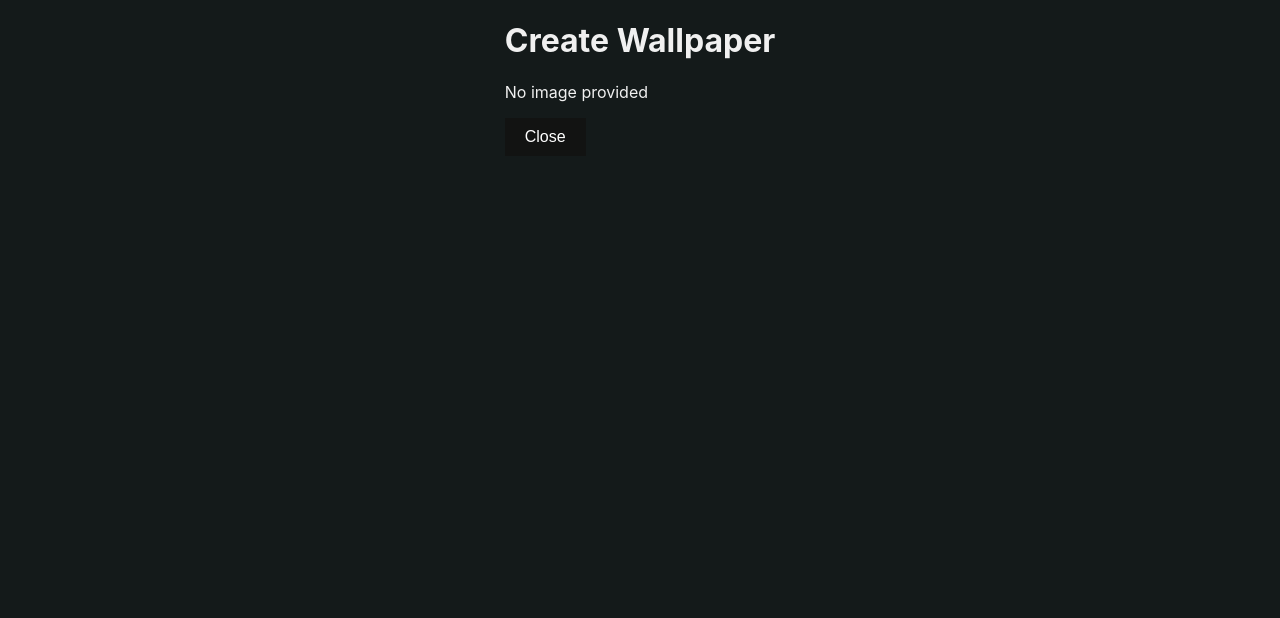
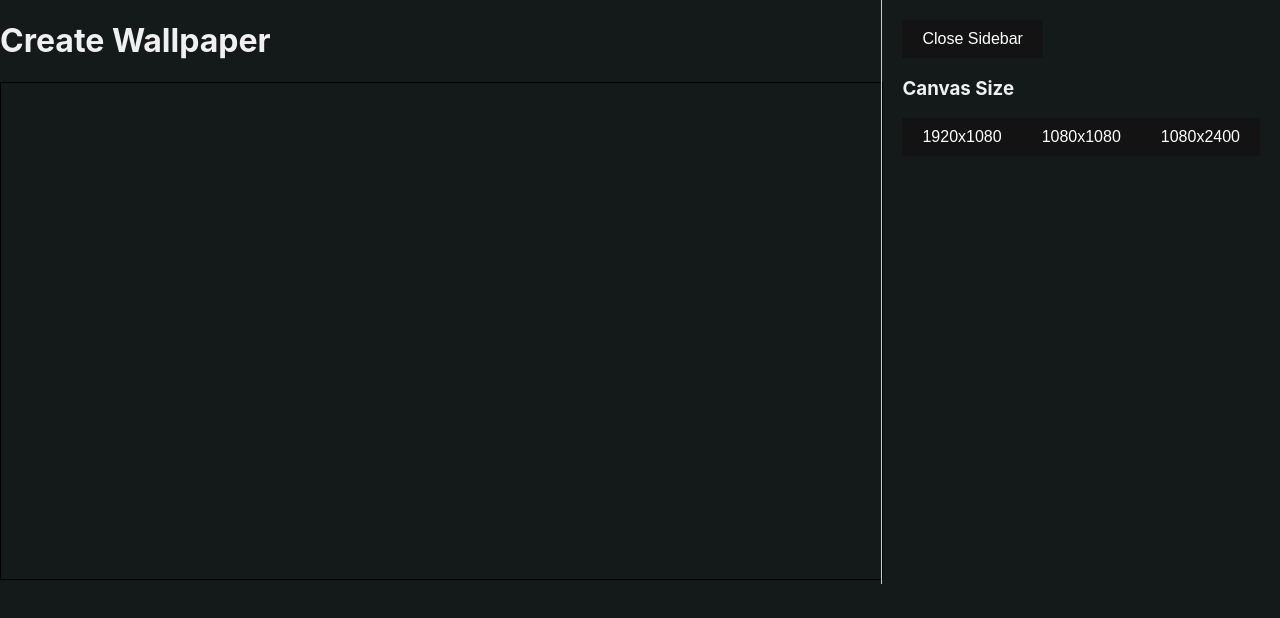
Before and after one commit to DhruvSinha2003/album-cover-wallpaper, a React (Create React App) app: page /create in a window 1280 px wide. Shown: the top 618 px of the page. Built offline with nearby package versions, Linux system fonts and the light colour scheme.

Commit message:
canvases

```diff
--- a/src/Create.js
+++ b/src/Create.js
@@ -1,24 +1,51 @@
-import React from "react";
+import React, { useEffect, useRef, useState } from "react";
 import { useLocation } from "react-router-dom";
 import Sidebar from "./Sidebar";
 
 export default function Create() {
   const location = useLocation();
   const { image } = location.state || {};
+  const [canvasSize, setCanvasSize] = useState({ width: 1920, height: 1080 });
+  const canvasRef = useRef(null);
+
+  useEffect(() => {
+    const canvas = canvasRef.current;
+    const ctx = canvas.getContext("2d");
+
+    // Clear the canvas
+    ctx.clearRect(0, 0, canvas.width, canvas.height);
+
+    if (image) {
+      const img = new Image();
+      img.onload = () => {
+        const x = (canvas.width - img.width) / 2;
+        const y = (canvas.height - img.height) / 2;
+        ctx.drawImage(img, x, y);
+      };
+      img.src = image;
+    }
+  }, [image, canvasSize]);
+
+  const handleSizeChange = (newSize) => {
+    setCanvasSize(newSize);
+  };
 
   return (
-    <div>
-      <h1>Create Wallpaper</h1>
-      {image ? (
-        <img
-          src={image}
-          alt="album cover"
-          style={{ maxWidth: "100%", height: "auto" }}
+    <div style={{ display: "flex" }}>
+      <div style={{ flex: 1 }}>
+        <h1>Create Wallpaper</h1>
+        <canvas
+          ref={canvasRef}
+          width={canvasSize.width}
+          height={canvasSize.height}
+          style={{
+            border: "1px solid black",
+            maxWidth: "100%",
+            height: "auto",
+          }}
         />
-      ) : (
-        <p>No image provided</p>
-      )}
-      <Sidebar />
+      </div>
+      <Sidebar onSizeChange={handleSizeChange} />
     </div>
   );
 }
--- a/src/Sidebar.js
+++ b/src/Sidebar.js
@@ -1,13 +1,30 @@
 import React, { useState } from "react";
 
-export default function Sidebar() {
+export default function Sidebar({ onSizeChange }) {
   const [sidebarToggle, setSidebarToggle] = useState(0);
+
+  const handleSizeChange = (width, height) => {
+    onSizeChange({ width, height });
+  };
+
   return (
-    <div>
+    <div style={{ padding: "20px", borderLeft: "1px solid #ccc" }}>
       {sidebarToggle ? (
-        <button onClick={() => setSidebarToggle(0)}>Sidebar</button>
+        <button onClick={() => setSidebarToggle(0)}>Open Sidebar</button>
       ) : (
-        <button onClick={() => setSidebarToggle(1)}>Close</button>
+        <div>
+          <button onClick={() => setSidebarToggle(1)}>Close Sidebar</button>
+          <h3>Canvas Size</h3>
+          <button onClick={() => handleSizeChange(1920, 1080)}>
+            1920x1080
+          </button>
+          <button onClick={() => handleSizeChange(1080, 1080)}>
+            1080x1080
+          </button>
+          <button onClick={() => handleSizeChange(1080, 2400)}>
+            1080x2400
+          </button>
+        </div>
       )}
     </div>
   );
```
